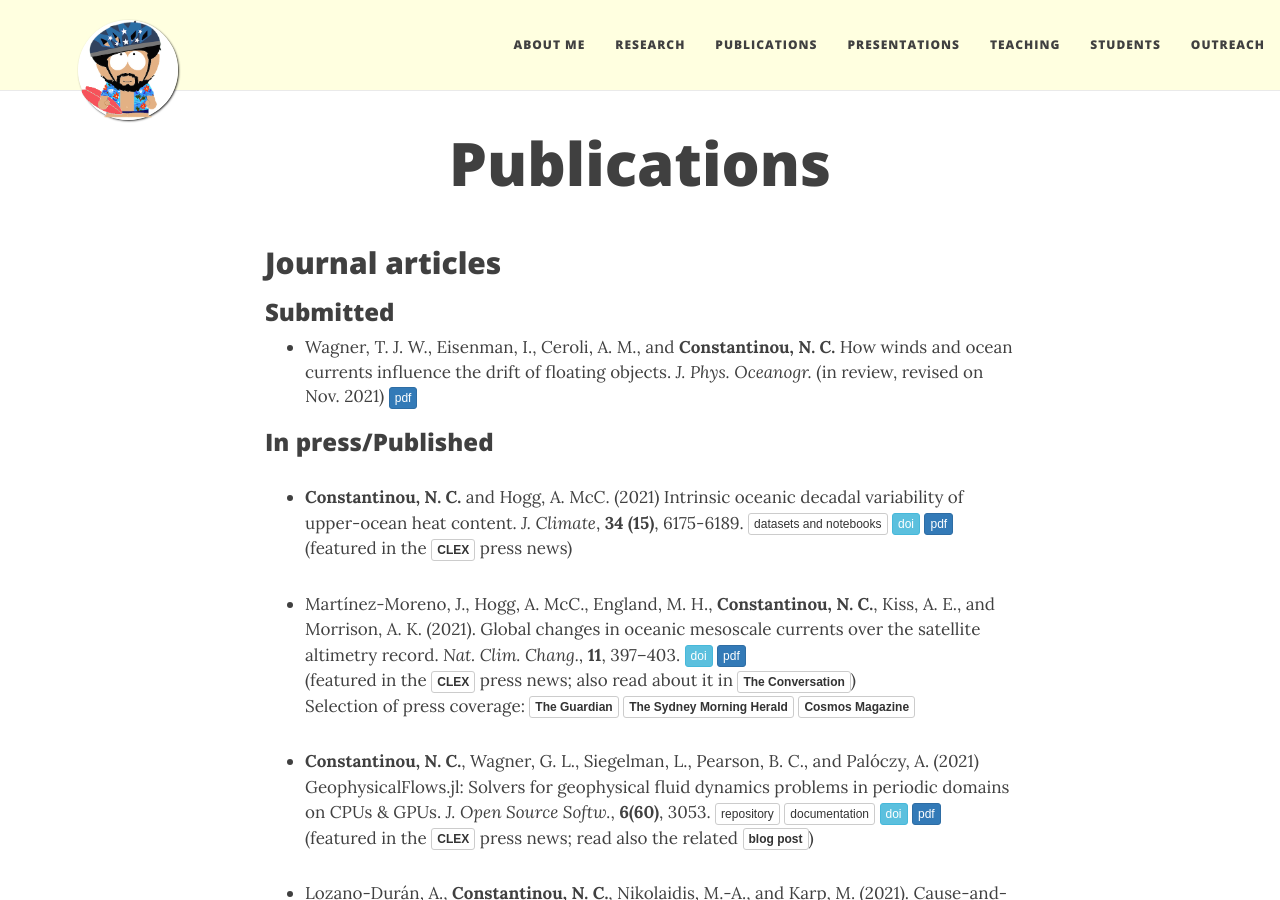
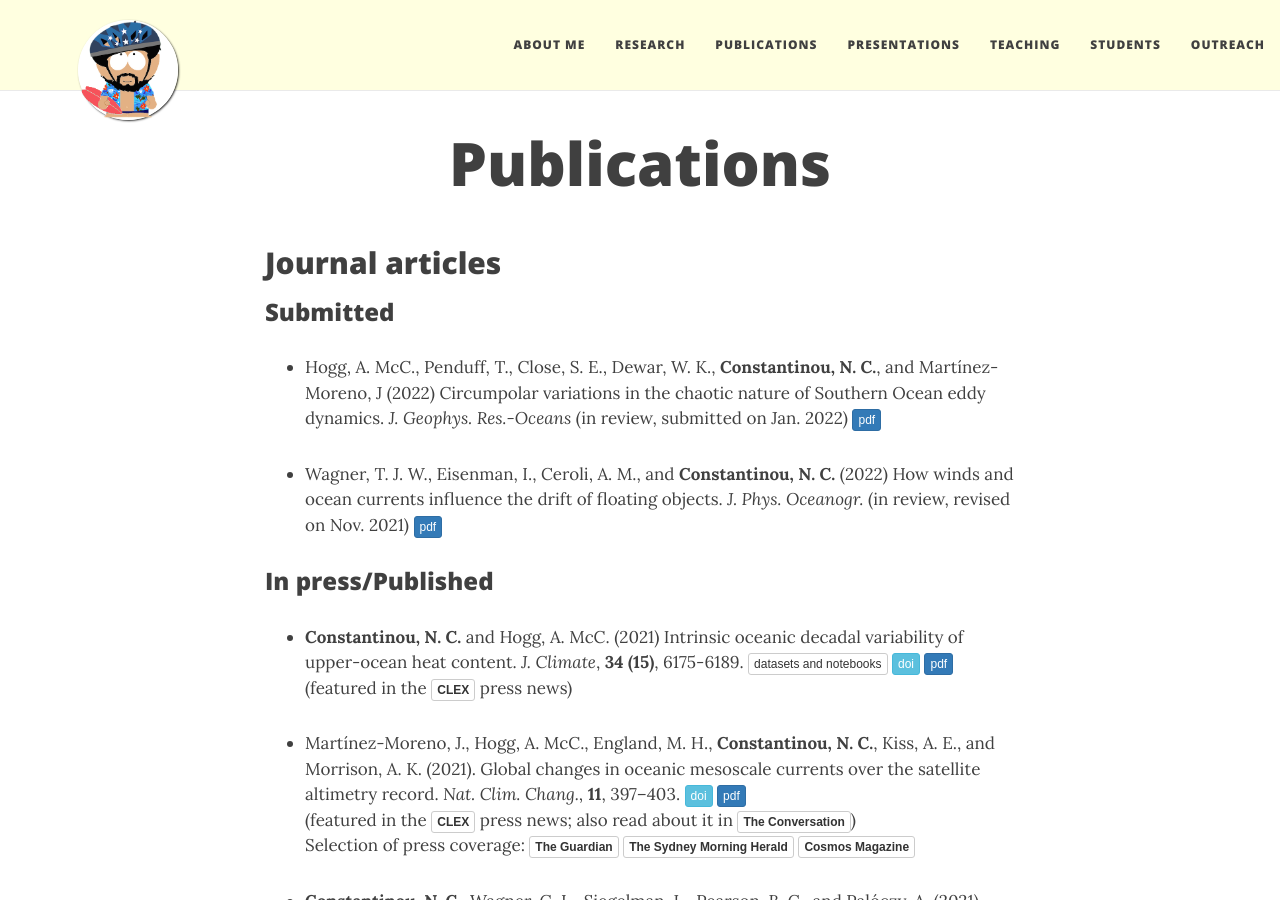
Before and after one commit to navidcy/navidcy.github.io, a Jekyll site: the page built from publications.md, in a window 1280 px wide and 900 px high. Built offline with Jekyll 4.4.1, drawn with Linux system fonts in a browser that asks for light colours; nearby versions of some CDN libraries; comment, search, counter and statistics services are not loaded.

Commit message:
adds occiput submitted

```diff
--- a/publications.md
+++ b/publications.md
@@ -9,15 +9,17 @@ title: Publications
 
 <!--
 
-- Rocha, C. B., **Constantinou, N. C.**, Llewellyn Smith, S. G., and  Young, W. R. Nusselt number scaling in horizontal
-convection. _J. Fluid Mech._ (submitted on ...) [<span class="btn btn-success btn-xs{{end}}" style="font-family:sans-serif;">arXiv</span>][arXiv:1912.05229]{:target="_blank"} [<span class="btn btn-primary btn-xs{{end}}" style="font-family:sans-serif;">pdf</span>][HCNuDefinition]
+- Rocha, C. B., **Constantinou, N. C.**, Llewellyn Smith, S. G., and  Young, W. R. (2022) Nusselt number scaling in horizontal convection. _J. Fluid Mech._ (submitted on ...) [<span class="btn btn-success btn-xs{{end}}" style="font-family:sans-serif;">arXiv</span>][arXiv:1912.05229]{:target="_blank"} [<span class="btn btn-primary btn-xs{{end}}" style="font-family:sans-serif;">pdf</span>][HCNuDefinition]
 
  [<span class="btn btn-success btn-xs{{end}}" style="font-family:sans-serif;">arXiv</span>][arXiv:2012.08025]{:target="_blank"}
+
 -->
 
 ### Submitted
 
-- Wagner, T. J. W., Eisenman, I., Ceroli, A. M., and **Constantinou, N. C.** How winds and ocean currents influence the drift of floating objects. _J. Phys. Oceanogr._ (in review, revised on Nov. 2021) [<span class="btn btn-primary btn-xs{{end}}" style="font-family:sans-serif;">pdf</span>][objectdrift]
+ - Hogg, A. McC., Penduff, T., Close, S. E., Dewar, W. K., **Constantinou, N. C.**, and Martínez-Moreno, J  (2022) Circumpolar variations in the chaotic nature of Southern Ocean eddy dynamics. _J. Geophys. Res.-Oceans_ (in review, submitted on Jan. 2022) [<span class="btn btn-primary btn-xs{{end}}" style="font-family:sans-serif;">pdf</span>][occiput-SO]
+
+- Wagner, T. J. W., Eisenman, I., Ceroli, A. M., and **Constantinou, N. C.** (2022) How winds and ocean currents influence the drift of floating objects. _J. Phys. Oceanogr._ (in review, revised on Nov. 2021) [<span class="btn btn-primary btn-xs{{end}}" style="font-family:sans-serif;">pdf</span>][objectdrift]
 
 
 ### In press/Published
@@ -137,6 +139,7 @@ Selection of press coverage: [<span class="btn btn-default btn-xs{{end}}" style=
 [GeophysicalFlows-docs]: https://fourierflows.github.io/GeophysicalFlowsDocumentation/stable/
 [GeophysicalFlows-JOSS-review]: https://joss.theoj.org/papers/a8cdf26beae8bcecc751ab4ded53b308
 
+[occiput-SO]: occiput-SO.pdf
 [objectdrift]: objectdrift.pdf
 [geophysicalflows]: geophysicalflows.pdf
 [intrinsic-ocean-var]: intrinsic-oceanic-decadal-variability.pdf
@@ -226,4 +229,4 @@ Selection of press coverage: [<span class="btn btn-default btn-xs{{end}}" style=
 [SSDEckhaus-clexbrief]: https://climateextremes.org.au/research-brief-new-understanding-reveals-how-jets-and-cyclones-interact/
 [trackeddies-clexbrief]: https://climateextremes.org.au/research-brief-southern-ocean-vortices-are-changing/
 [EddySat-BtBc-clexbrief]: https://climateextremes.org.au/research-brief-features-on-ocean-floor-play-major-role-in-the-strength-of-acc/
-[clex-site]: https://climateextremes.org.au/publications/
+[clex-site]: https://climateextremes.org.au/
```
Also changed, not shown: 1 other file.
